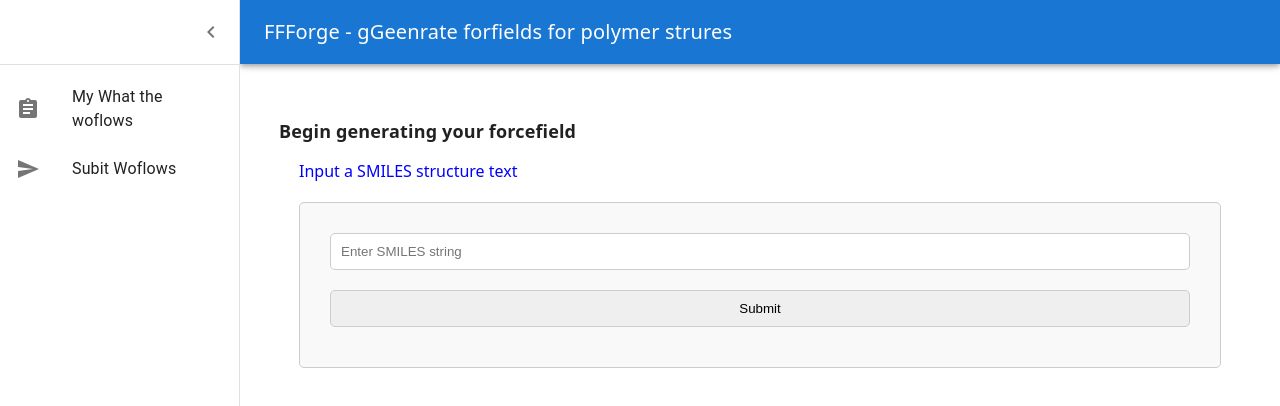
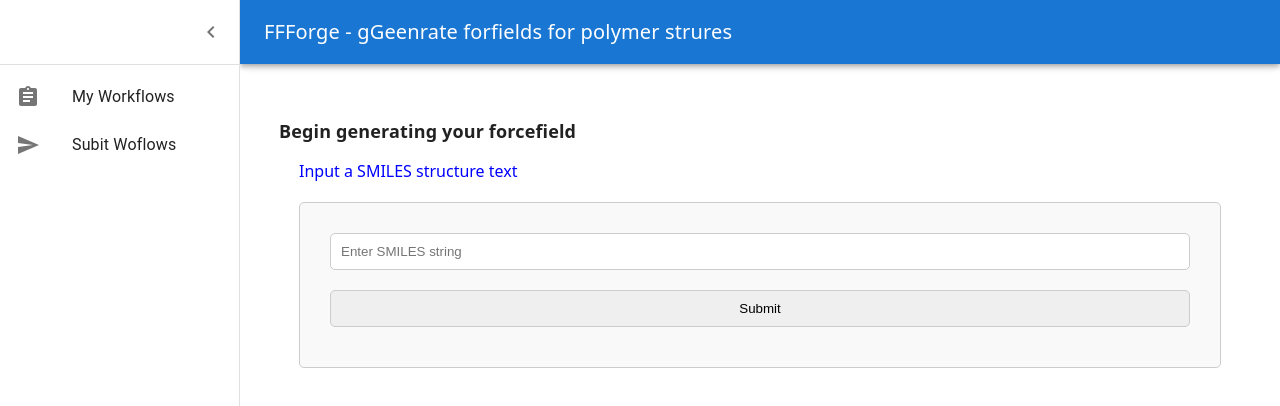
Before and after one commit to beneenfune/FFForge, a Next.js app in the folder frontend/: page /text-input in a window 1280 px wide. Both pictures are taken after a click on the button "open drawer". Shown: the top 406 px of the page. Built offline with nearby package versions, Linux system fonts and the light colour scheme; no server answers.

Commit message:
fix: <fixed my workflows>

```diff
--- a/frontend/components/Layout.js
+++ b/frontend/components/Layout.js
@@ -118,7 +118,7 @@ export default function Layout({ children }) {
         <List>
           {[
             {
-              text: "My What the woflows",
+              text: "My Workflows",
               path: "/my-workflows",
               icon: <WorkflowsIcon />,
             },
```
